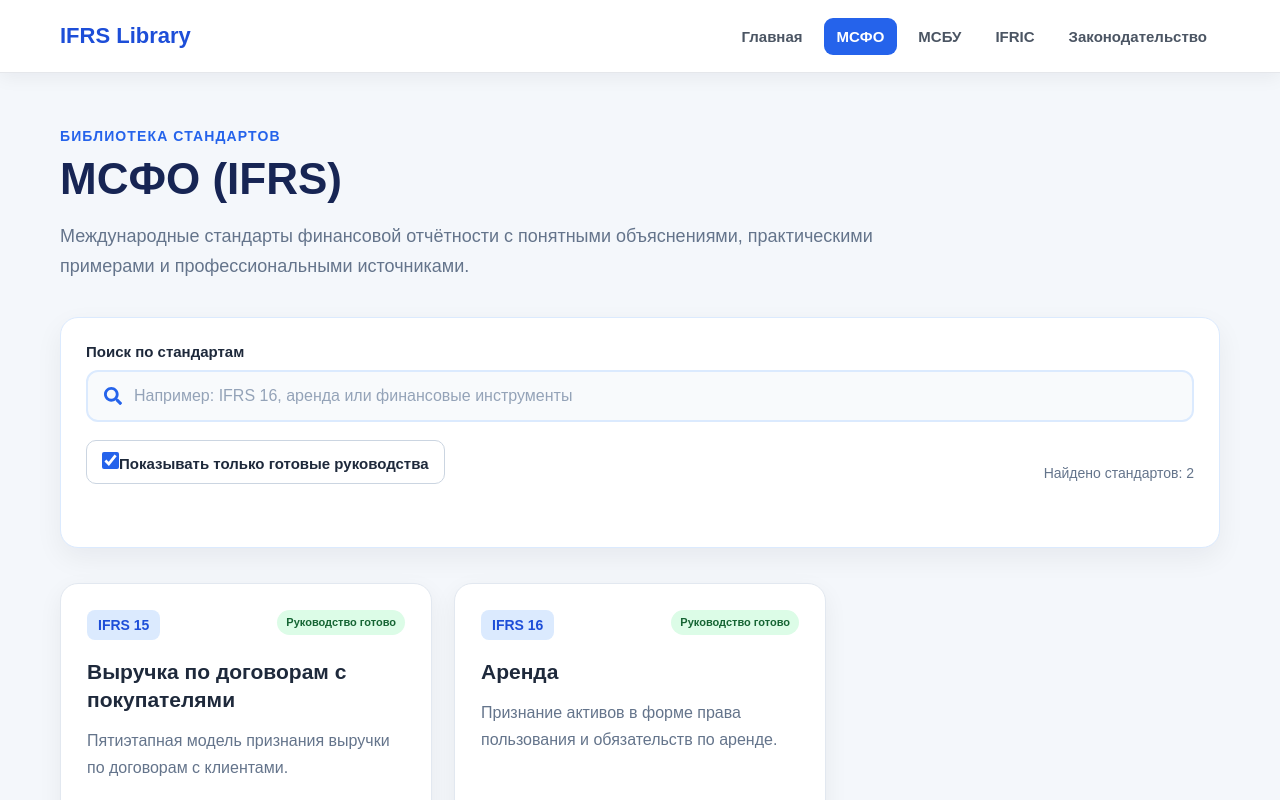
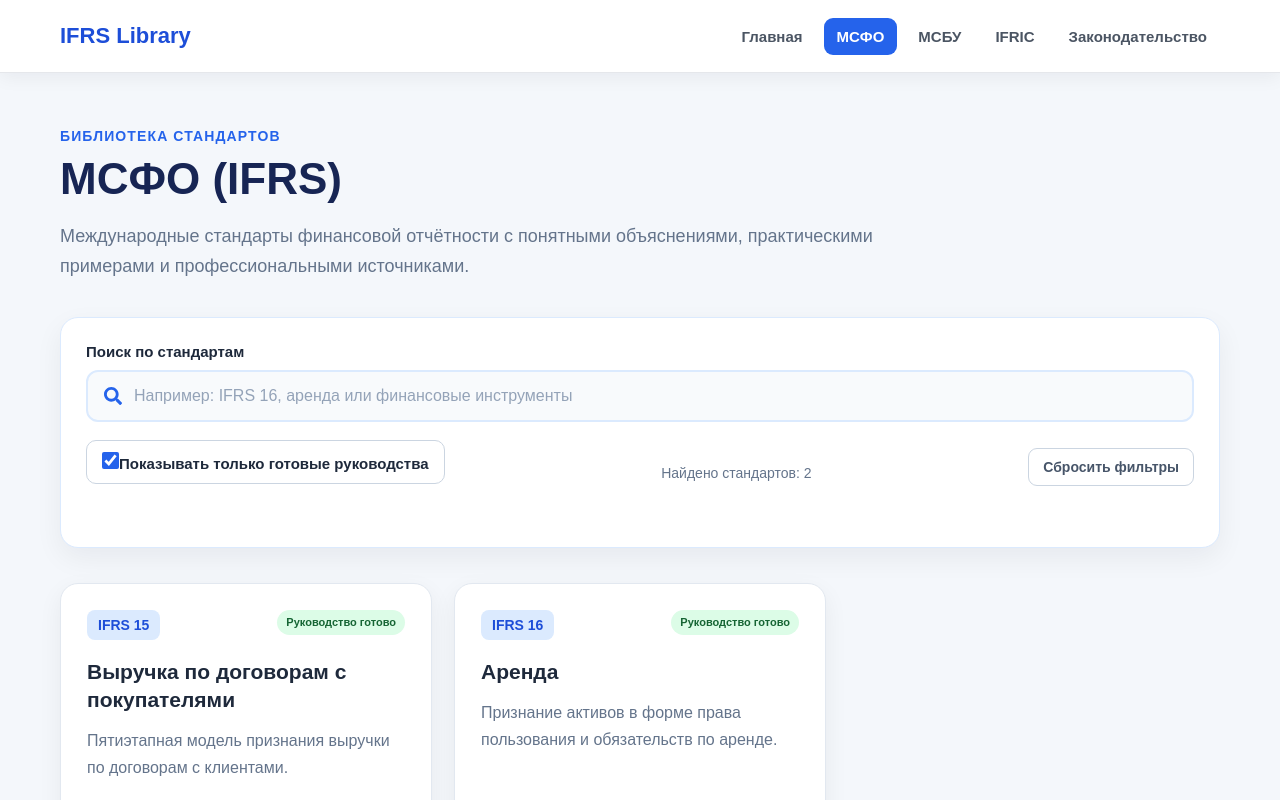
Before and after one commit to Timurkakz/ifrs-library, a React (Vite) app: page /ifrs in a window 1280 px wide. Both pictures are taken after a click on the label "Показывать только готовые руководства". Shown: the top 800 px of the page. Built offline with nearby package versions, Linux system fonts and the light colour scheme.

Commit message:
Добавил сброс фильтров каталога

```diff
--- a/src/App.css
+++ b/src/App.css
@@ -1740,3 +1740,24 @@
     text-align: center;
   }
 }
+
+.reset-filters-button {
+  padding: 10px 14px;
+  border: 1px solid #cbd5e1;
+  border-radius: 9px;
+  background: #ffffff;
+  color: #475569;
+  font-size: 14px;
+  font-weight: 700;
+  cursor: pointer;
+  transition:
+    border-color 0.2s,
+    background-color 0.2s,
+    color 0.2s;
+}
+
+.reset-filters-button:hover {
+  border-color: #2563eb;
+  background: #eff6ff;
+  color: #1d4ed8;
+}
--- a/src/pages/IFRS.jsx
+++ b/src/pages/IFRS.jsx
@@ -68,6 +68,21 @@ function IFRS() {
   <p className="search-result-count">
     Найдено стандартов: {filteredStandards.length}
   </p>
+
+ {(searchQuery || showReadyOnly) && (
+    <button
+      type="button"
+      className="reset-filters-button"
+      onClick={() => {
+        setSearchQuery("");
+        setShowReadyOnly(false);
+      }}
+    >
+      Сбросить фильтры
+    </button>
+  )}
+
+
 </div>
 
       </section>
```
